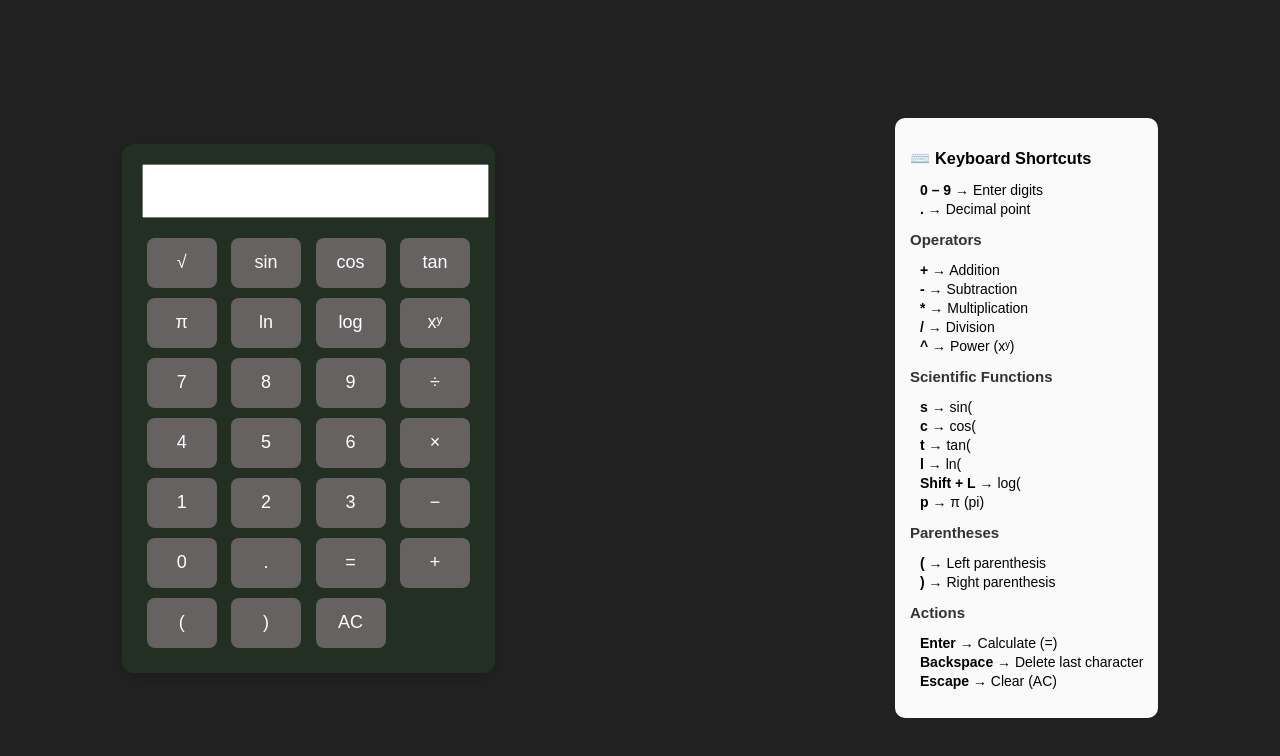
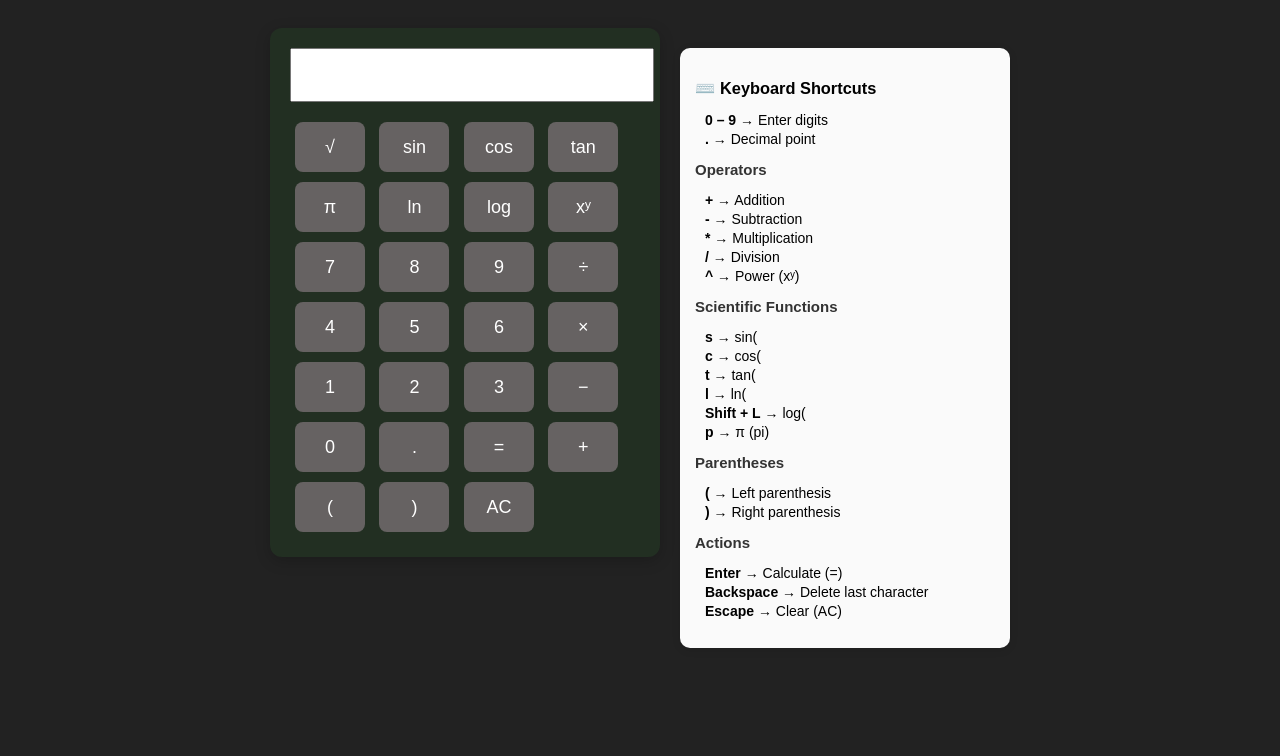
Before and after one commit to 24981a424k-Ashok/Scientific_Calculator, a plain HTML site: page trignometry.html in a window 1280 px wide. Drawn offline with Linux system fonts and the light colour scheme.

Commit message:
Update trignometry.html

```diff
--- a/trignometry.html
+++ b/trignometry.html
@@ -4,22 +4,54 @@
   <meta charset="UTF-8">
   <title>Scientific Calculator</title>
   <style>
-    body { font-family: Arial, sans-serif; display: flex; justify-content: center; align-items: center; height: 100vh; background: #222; }
-    .calculator { background: #222f22; padding: 20px; border-radius: 12px; box-shadow: 0 4px 15px rgba(0,0,0,0.2); }
-    input { width: 100%; height: 40px; font-size: 20px; text-align: right; margin-bottom: 15px; padding: 5px; }
-    button { width: 70px; height: 50px; font-size: 18px; margin: 5px; border: none; border-radius: 8px; cursor: pointer; background: rgb(102, 98, 98);color:white; }
-    button:active { background: #222; }  button:hover {
-  background:rgba(0,255,247,0.2);
-  box-shadow: 0 0 10px #00fff7 , 0 0 20px #00fff7;
-}
-.shortcuts {
-  margin-top: 20px;
-  padding: 15px;
-  background: #fafafa;
-  border-radius: 10px;
-  box-shadow: 0 2px 8px rgba(0,0,0,0.1);
-  font-size: 14px;
-  margin-left:400px;}
+     body {
+    font-family: Arial, sans-serif;
+    display: flex;
+    justify-content: center;
+    align-items: flex-start;
+    gap: 20px;
+    padding: 20px;
+    min-height: 100vh;
+    background: #222;
+    flex-wrap: wrap; /* allows stacking on smaller screens */
+  }
+
+  .calculator {
+    background: #222f22;
+    padding: 20px;
+    border-radius: 12px;
+    box-shadow: 0 4px 15px rgba(0,0,0,0.2);
+    flex: 1 1 300px; /* flexible width */
+    max-width: 350px;
+  }
+
+  input {
+    width: 100%;
+    height: 40px;
+    font-size: 20px;
+    text-align: right;
+    margin-bottom: 15px;
+    padding: 5px;
+  }
+
+  button {
+    width: 70px;
+    height: 50px;
+    font-size: 18px;
+    margin: 5px;
+    border: none;
+    border-radius: 8px;
+    cursor: pointer;
+    background: rgb(102, 98, 98);
+    color: white;
+  }
+  button:active {
+    background: #222;
+  }
+  button:hover {
+    background: rgba(0,255,247,0.2);
+    box-shadow: 0 0 10px #00fff7 , 0 0 20px #00fff7;
+  }
 
   .shortcuts {
     margin-top: 20px;
@@ -28,29 +60,38 @@
     border-radius: 10px;
     box-shadow: 0 2px 8px rgba(0,0,0,0.1);
     font-size: 14px;
-    margin-left:400px;
+    flex: 1 1 250px; /* makes it shrink/grow */
+    max-width: 300px;
   }
+
   .shortcuts h3 {
     margin-bottom: 10px;
   }
+
   .shortcuts h4 {
     margin-top: 12px;
     margin-bottom: 6px;
     font-size: 15px;
     color: #333;
   }
+
   .shortcuts ul {
     list-style: none;
     padding-left: 10px;
   }
+
   .shortcuts li {
     margin: 3px 0;
   }
+
+  /* extra tweak for very small screens */
+  @media (max-width: 600px) {
+    body {
+      flex-direction: column;
+      align-items: center;
+    }
+  }
 </style>
-
-
-
-  </style>
 </head>
 <body>
   <div class="calculator">
```
